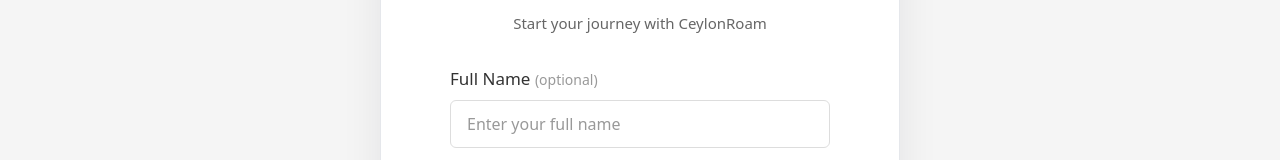
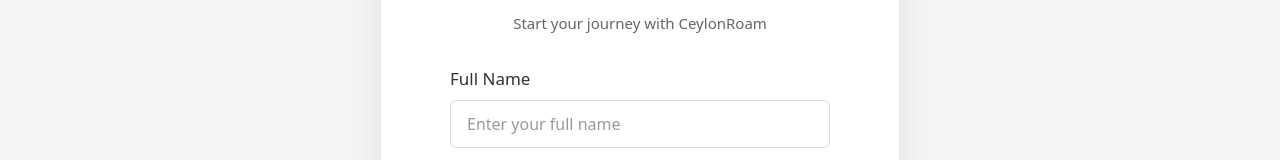
Before and after one commit to sigallage/CeylonRoam, a React (Vite) app in the folder frontend/: page /signup in a window 1280 px wide. Shown: the part 215-375 px from the top of the page. Built offline with nearby package versions, Linux system fonts and the light colour scheme; no server answers.

Commit message:
Update signup frontend

```diff
--- a/frontend/src/pages/signup/signup.jsx
+++ b/frontend/src/pages/signup/signup.jsx
@@ -129,7 +129,7 @@
             {/* Name Field */}
             <div>
               <label htmlFor="name" className="block mb-2 text-[#333] font-normal text-[17px]">
-                Full Name <span className="text-[#999] text-[14px]">(optional)</span>
+                Full Name <span className="text-[#999] text-[14px]"></span>
               </label>
               <input
                 type="text"
```
